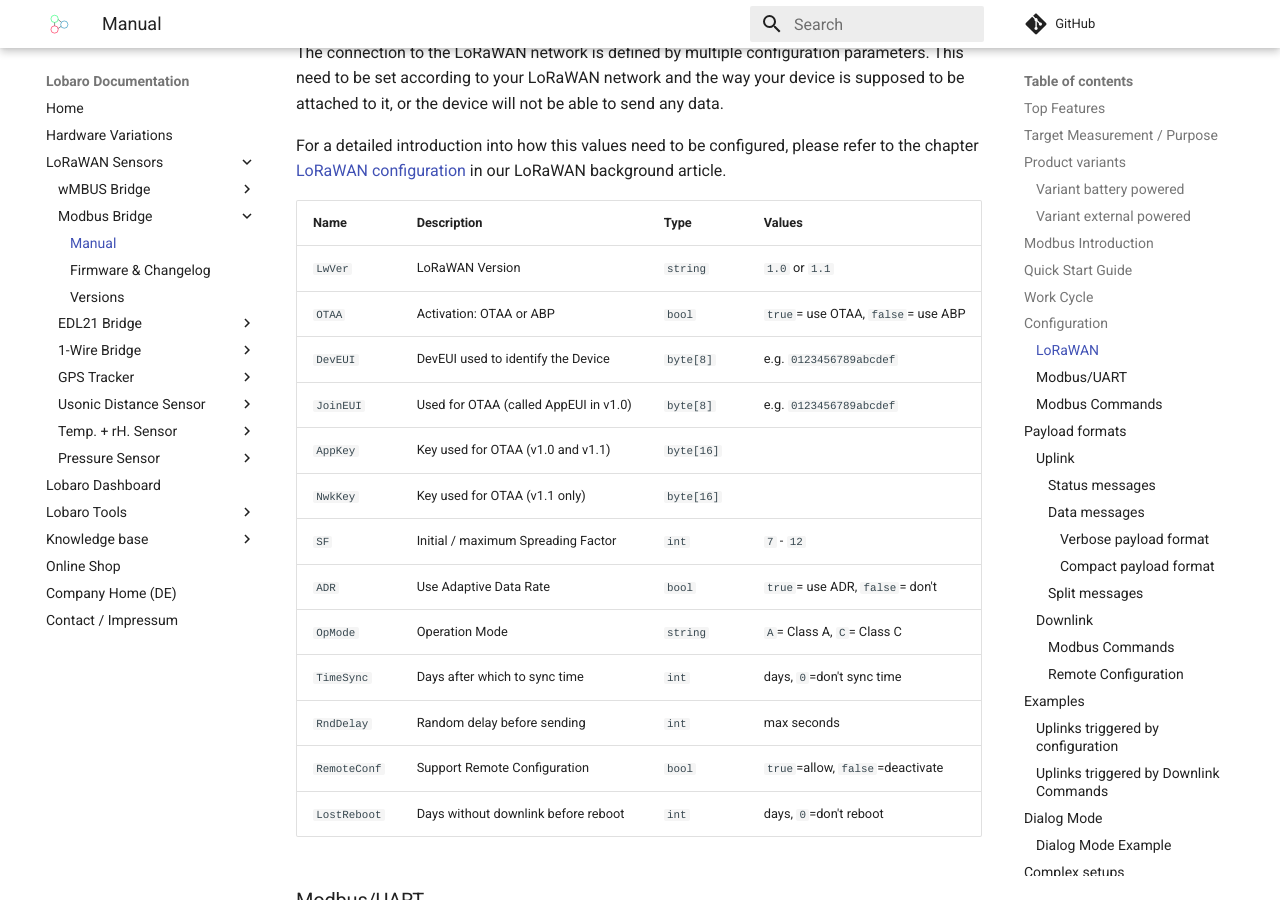
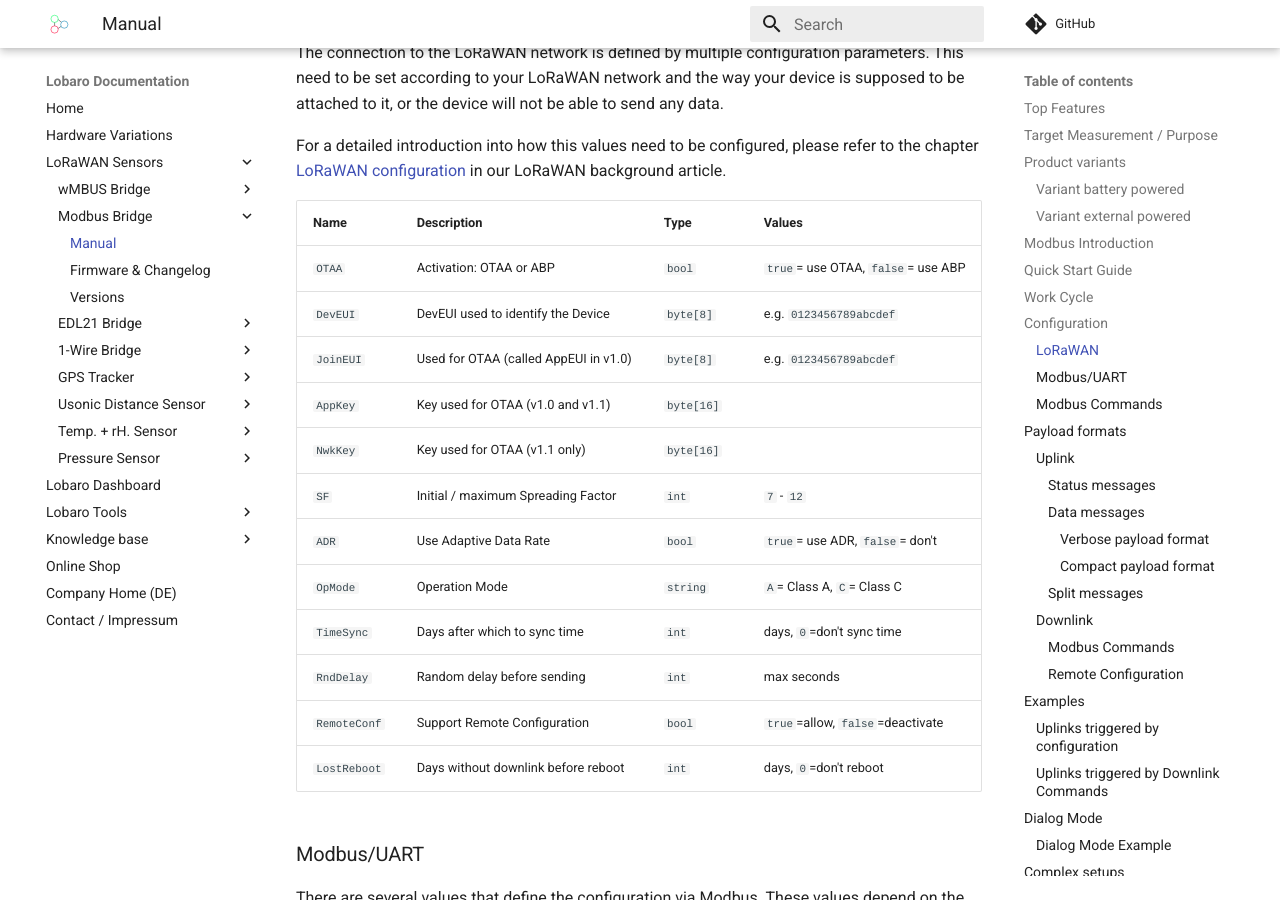
Before and after one commit to Lobaro/docs, an MkDocs documentation site: the page built from docs/lorawan-sensors/modbus-lorawan/index.md, in a window 1280 px wide and 900 px high, scrolled down 6111 px. Built offline with MkDocs 1.6.1 and Material for MkDocs 9.7.7, drawn with Linux system fonts in a browser that asks for light colours; a script that is not in the unit is left out; comment, search, counter and statistics services are not loaded.

Commit message:
Remove LoRaWAN-Version parm

```diff
--- a/docs/lorawan-sensors/modbus-lorawan/index.md
+++ b/docs/lorawan-sensors/modbus-lorawan/index.md
@@ -207,7 +207,6 @@ in our LoRaWAN background article.
 
 | Name       | Description | Type | Values |
 |------------|-------------|------|-------|
-|`LwVer`     |LoRaWAN Version                      |`string`  | `1.0` or `1.1` |
 |`OTAA`      |Activation: OTAA or ABP              |`bool`    | `true`= use OTAA, `false`= use ABP |
 |`DevEUI`    |DevEUI used to identify the Device   |`byte[8]` | e.g. `0123456789abcdef` |
 |`JoinEUI`   |Used for OTAA (called AppEUI in v1.0)|`byte[8]` | e.g. `0123456789abcdef` |
```
